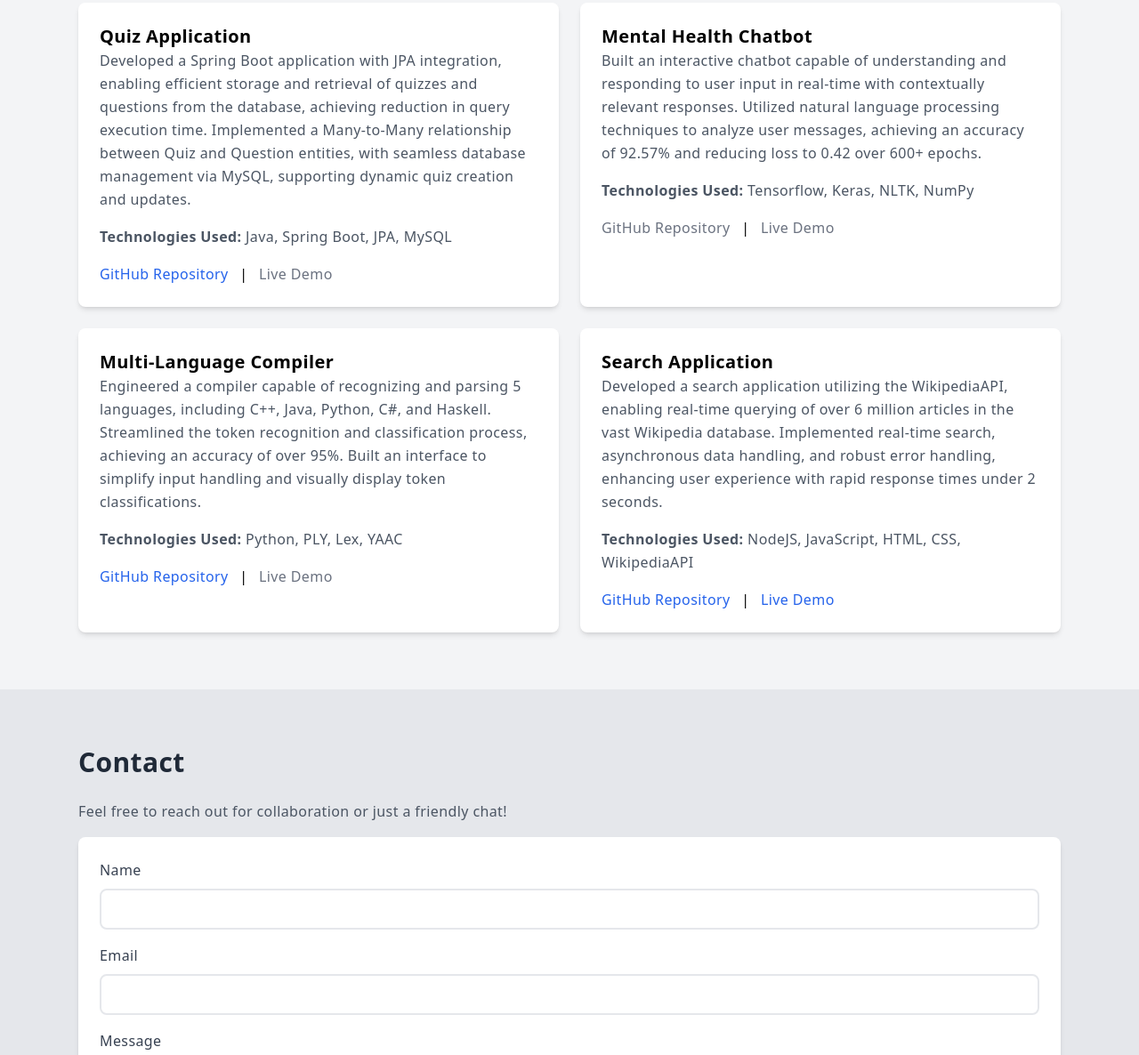
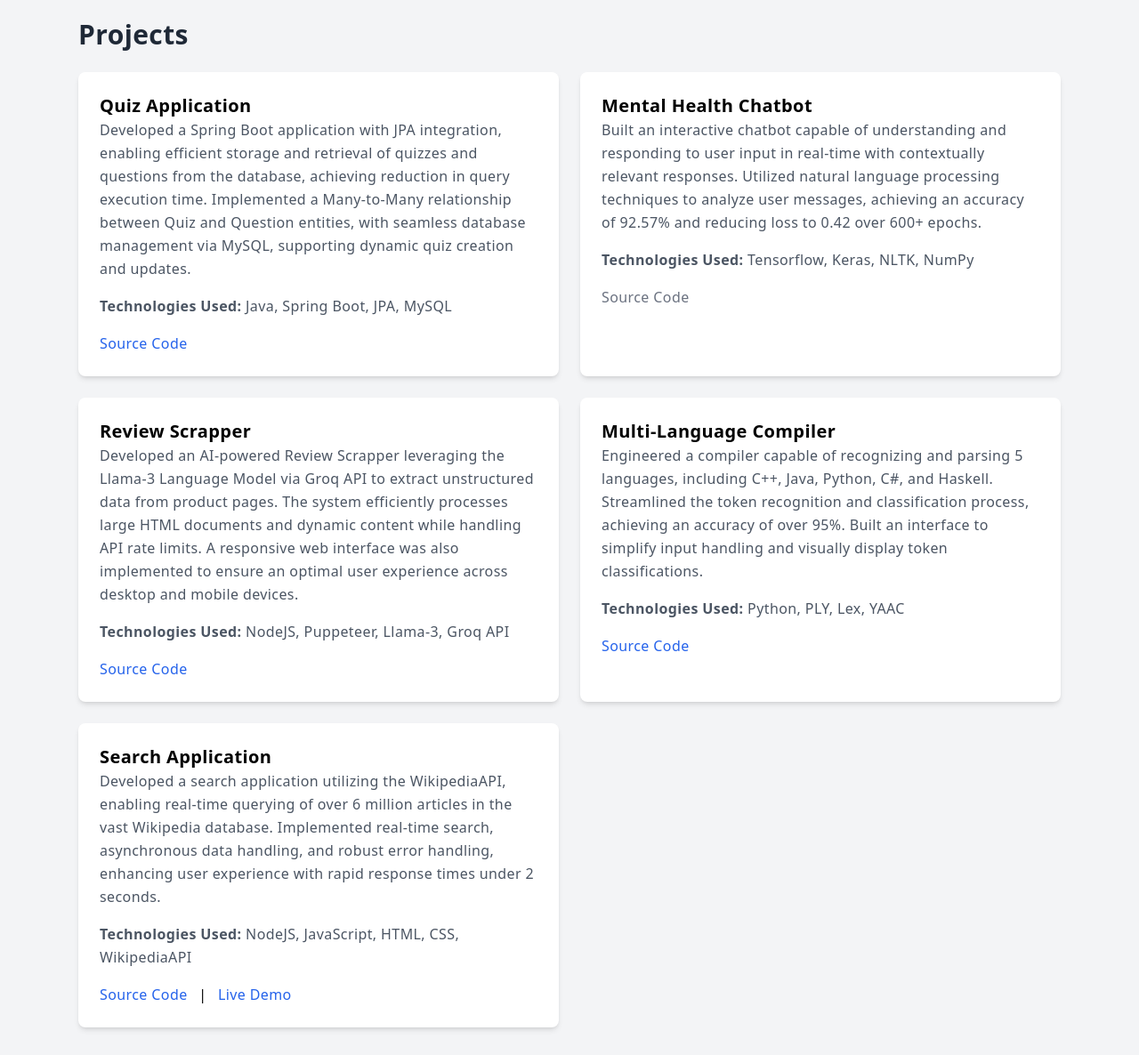
Before and after one commit to atharvark960/Portfolio, a plain HTML site: page index.html in a window 1280 px wide. Shown: the part 1469-2655 px from the top of the page at 89% size. Drawn offline with nearby package versions, Linux system fonts and the light colour scheme.

Commit message:
Updated index.html

```diff
--- a/index.html
+++ b/index.html
@@ -38,11 +38,11 @@
 
     <!-- Hero Section -->
     <section class="bg-gradient-to-r from-blue-500 to-teal-500 text-white text-center py-24 pt-32">
-        <img src="/profile_photo.png"
+        <img src="/img/potrait.jpeg"
         alt="Profile Photo"
         class="mx-auto w-48 h-48 md:w-56 md:h-56 rounded-full object-cover mb-6">
         <h1 class="text-4xl md:text-6xl font-bold">Hello, I'm Atharva Kulkarni</h1>
-        <p class="mt-4 text-lg md:text-xl">Aspiring Software Engineer | Computer Science Student</p>
+        <p class="mt-4 text-lg md:text-xl">Computer Science Engineer | Technology Enthusiast | Turning Ideas into Code</p>
         <!-- Social Icons -->
         <div class="flex justify-center space-x-6 mt-6">
             <a href="https://github.com/atharvark960" target="_blank" class="text-white hover:text-gray-200">
@@ -67,9 +67,8 @@
     <section id="about" class="max-w-6xl mx-auto py-16 px-6">
         <h2 class="text-3xl font-bold text-gray-800 mb-6">About Me</h2>
         <p class="text-gray-600 leading-relaxed">
-            I am a passionate developer with a keen interest in building innovative and efficient solutions.
-            I thrive on challenges and constantly set goals for myself to keep improving. I love collaborating
-            on impactful projects and am always excited to learn new technologies.
+            🎓 Recent Computer Science Graduate<br><br>
+            Passionate about building efficient, scalable, and impactful tech solutions. Proficient in Java, Python, and C++, with a strong foundation in data structures, algorithms, and problem-solving. Eager to contribute to innovative teams and grow in dynamic engineering environments. Let’s build the future together 🚀
         </p>
     </section>
 
@@ -100,9 +99,9 @@
                 <p class="text-gray-600 mb-4">Developed a Spring Boot application with JPA integration, enabling efficient storage and retrieval of quizzes and questions from the database, achieving reduction in query execution time. Implemented a Many-to-Many relationship between Quiz and Question entities, with seamless database management via MySQL, supporting dynamic quiz creation and updates.</p>
                 <p class="text-gray-600 font-semibold">Technologies Used: <span class="font-normal">Java, Spring Boot, JPA, MySQL</span></p>
                 <div class="mt-4">
-                    <a href="https://github.com/atharvark960/quiz-application" target="_blank" class="text-blue-600 hover:underline">GitHub Repository</a>
-                    <span class="mx-2">|</span>
-                    <span class="text-gray-500">Live Demo</span>
+                    <a href="https://github.com/atharvark960/quiz-application" target="_blank" class="text-blue-600 hover:underline">Source Code</a>
+                    <!-- <span class="mx-2">|</span>
+                    <span class="text-gray-500">Live Demo</span> -->
                 </div>
             </div>
 
@@ -111,9 +110,24 @@
                 <p class="text-gray-600 mb-4">Built an interactive chatbot capable of understanding and responding to user input in real-time with contextually relevant responses. Utilized natural language processing techniques to analyze user messages, achieving an accuracy of 92.57% and reducing loss to 0.42 over 600+ epochs.</p>
                 <p class="text-gray-600 font-semibold">Technologies Used: <span class="font-normal">Tensorflow, Keras, NLTK, NumPy</span></p>
                 <div class="mt-4">
-                    <span class="text-gray-500">GitHub Repository</span>
-                    <span class="mx-2">|</span>
-                    <span class="text-gray-500">Live Demo</span>
+                    <span class="text-gray-500">Source Code</span>
+                    <!-- <span class="mx-2">|</span>
+                    <span class="text-gray-500">Live Demo</span> -->
+                </div>
+            </div>
+
+            <div class="bg-white shadow-md rounded-lg p-6">
+                <h3 class="text-xl font-semibold">Review Scrapper</h3>
+                <p class="text-gray-600 mb-4">
+                    Developed an AI-powered Review Scrapper leveraging the Llama-3 Language Model via Groq API to extract unstructured data from product pages. The system efficiently processes large HTML documents and dynamic content while handling API rate limits. A responsive web interface was also implemented to ensure an optimal user experience across desktop and mobile devices.
+                </p>
+                <p class="text-gray-600 font-semibold">
+                    Technologies Used: <span class="font-normal">NodeJS, Puppeteer, Llama-3, Groq API</span>
+                </p>
+                <div class="mt-4">
+                    <a href="https://github.com/atharvark960/ReviewScrapper" target="_blank" class="text-blue-600 hover:underline">Source Code</a>
+                    <!-- <span class="mx-2">|</span>
+                    <span class="text-gray-500">Live Demo</span> -->
                 </div>
             </div>
 
@@ -122,9 +136,9 @@
                 <p class="text-gray-600 mb-4">Engineered a compiler capable of recognizing and parsing 5 languages, including C++, Java, Python, C#, and Haskell. Streamlined the token recognition and classification process, achieving an accuracy of over 95%. Built an interface to simplify input handling and visually display token classifications.</p>
                 <p class="text-gray-600 font-semibold">Technologies Used: <span class="font-normal">Python, PLY, Lex, YAAC</span></p>
                 <div class="mt-4">
-                    <a href="https://github.com/atharvark960/multi-language-compiler" target="_blank" class="text-blue-600 hover:underline">GitHub Repository</a>
-                    <span class="mx-2">|</span>
-                    <span class="text-gray-500">Live Demo</span>
+                    <a href="https://github.com/atharvark960/multi-language-compiler" target="_blank" class="text-blue-600 hover:underline">Source Code</a>
+                    <!-- <span class="mx-2">|</span>
+                    <span class="text-gray-500">Live Demo</span> -->
                 </div>
             </div>
 
@@ -133,7 +147,7 @@
                 <p class="text-gray-600 mb-4">Developed a search application utilizing the WikipediaAPI, enabling real-time querying of over 6 million articles in the vast Wikipedia database. Implemented real-time search, asynchronous data handling, and robust error handling, enhancing user experience with rapid response times under 2 seconds.</p>
                 <p class="text-gray-600 font-semibold">Technologies Used: <span class="font-normal">NodeJS, JavaScript, HTML, CSS, WikipediaAPI</span></p>
                 <div class="mt-4">
-                    <a href="https://github.com/atharvark960/javascript-search-app" target="_blank" class="text-blue-600 hover:underline">GitHub Repository</a>
+                    <a href="https://github.com/atharvark960/javascript-search-app" target="_blank" class="text-blue-600 hover:underline">Source Code</a>
                     <span class="mx-2">|</span>
                     <a href="https://searchmewiki.vercel.app/" target="_blank" class="text-blue-600 hover:underline">Live Demo</a>
                 </div>
@@ -173,7 +187,7 @@
 
     <!-- Footer -->
     <footer class="bg-gray-800 text-white text-center py-4">
-        <p>&copy; 2024 Atharva Kulkarni. All Rights Reserved.</p>
+        <p>&copy; 2025 Atharva Kulkarni. All Rights Reserved.</p>
     </footer>
 
 </body>
```
Also changed, not shown: img/IMG-20231216-WA0039.jpg (renamed from IMG-20231216-WA0039.jpg), img/potrait.jpeg (added), 2 other files.
